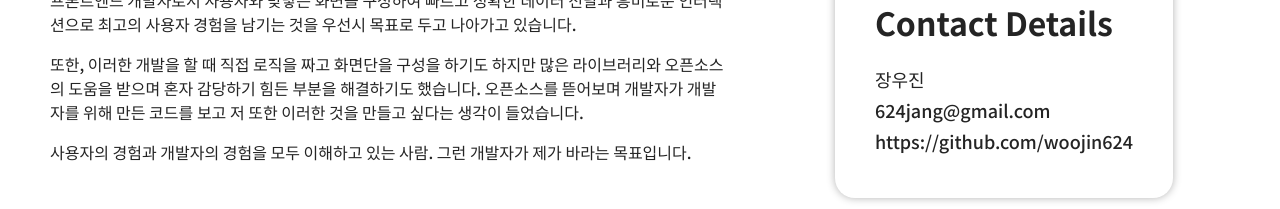
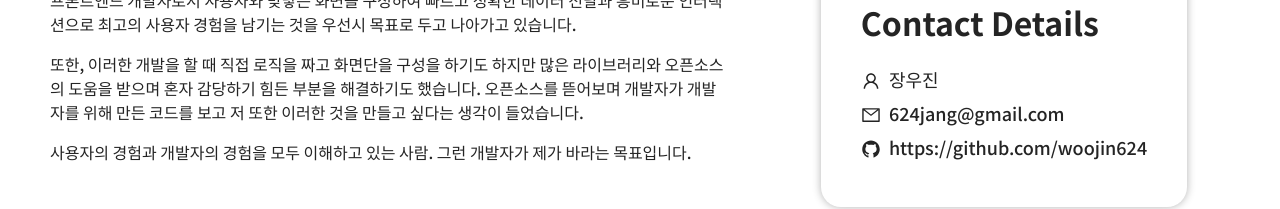
Before and after one commit to woojin624/portfolio-react, a React (Create React App) app in the folder client/: page /about in a window 1280 px wide. Shown: the part 422-631 px from the top of the page. Built offline with nearby package versions, Linux system fonts and the light colour scheme; no server answers; a small style sheet from the web is missing.

Commit message:
add icons in about page

```diff
--- a/client/src/components/About/About.js
+++ b/client/src/components/About/About.js
@@ -1,5 +1,6 @@
 import React from 'react';
 import { motion } from 'framer-motion';
+import { AiFillGithub, AiOutlineMail, AiOutlineUser } from 'react-icons/ai';
 import ability from './abilityData';
 
 import styles from './About.module.css';
@@ -46,9 +47,15 @@ const About = () => {
               </figure>
               <div className={styles.contactDetails}>
                 <h2>Contact Details</h2>
-                <p>장우진</p>
-                <p>624jang@gmail.com</p>
-                <p>https://github.com/woojin624</p>
+                <p>
+                  <AiOutlineUser /> 장우진
+                </p>
+                <p>
+                  <AiOutlineMail /> 624jang@gmail.com
+                </p>
+                <p>
+                  <AiFillGithub /> https://github.com/woojin624
+                </p>
               </div>
             </div>
           </motion.article>
--- a/client/src/components/About/About.module.css
+++ b/client/src/components/About/About.module.css
@@ -116,6 +116,13 @@
   font-size: 18px;
   font-weight: 500;
   margin-top: 0.8rem;
+  white-space: nowrap;
+}
+
+.contactDetails p svg {
+  font-size: 20px;
+  margin-right: 4px;
+  margin-top: -2px;
 }
 
 .abilityLine {
```
